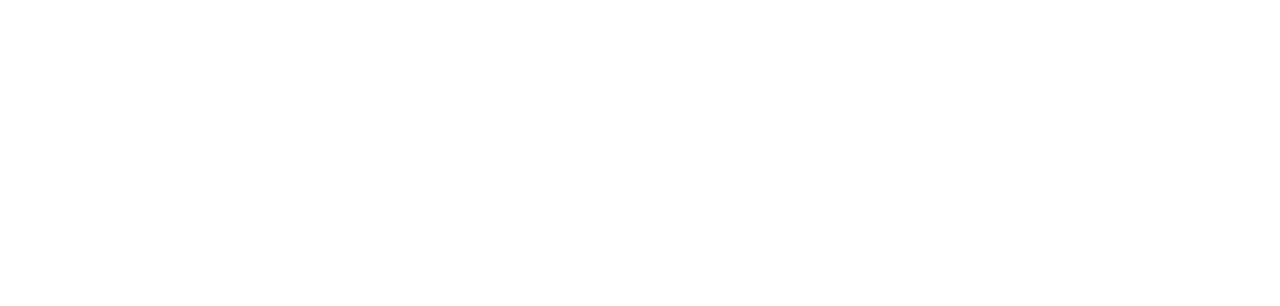
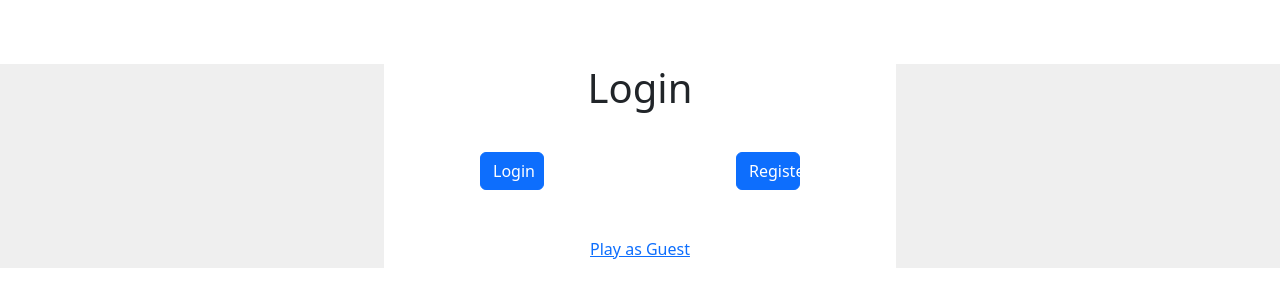
Before and after one commit to Ernest326/supermaker-web, a React (Create React App) app: page /Login in a window 1280 px wide. Before the commit this address had no page. Shown: the top 306 px of the page. Built offline with nearby package versions, Linux system fonts and the light colour scheme; what @onehop/client would draw is missing.

Commit message:
changed home page

```diff
--- a/src/App.css
+++ b/src/App.css
@@ -1,7 +1,3 @@
-:root {
-  cursor: pointer;
-}
-
 .App {
   text-align: center;
   background-color: #efefef;
--- a/src/App.js
+++ b/src/App.js
@@ -2,15 +2,19 @@ import './App.css';
 import {BrowserRouter as Router, Route, Routes} from "react-router-dom";
 import Home from "./components/Home";
 import Game from "./components/Game";
+import Login from "./components/Login"
 
 function App() {
   return (
+    <div className="App">
       <Router>
         <Routes>
           <Route path='/' element={<Home/>} />
           <Route path='/Game' element={<Game/>} />
+          <Route path='/Login' element={<Login/>} />
         </Routes>
       </Router>
+    </div>
   );
 }
 
--- a/src/components/Home.jsx
+++ b/src/components/Home.jsx
@@ -1,23 +1,29 @@
 import "../App.css"
+import Button from "react-bootstrap/Button"
+import { useNavigate } from "react-router-dom";
 
 function Home() {
+  let navigate = useNavigate();
+
+  function navLogin() {
+    navigate('Login');
+  }
+
   return(
-        <div className="App">
     <div className='Login-box'>
       <div className='Login-box-title'>
         <h1>SuperMaker</h1>
       </div>
       <div className='Login-box-middle'>
         <div className='Login-box-middle-left'>
-              <button className='Login-btn'>Login</button>
+          <Button variant="primary" className="Login-btn" onClick={navLogin}>Login</Button>
         </div>
         <div className='Login-box-middle-right'>
-              <button className='Login-btn'>Register</button>
+          <Button variant="primary" className="Login-btn" >Register</Button>
         </div>
       </div>
       <div className='Login-box-lower'>
-            <button id='Guest'>Play as guest</button>
-          </div>
+        <Button variant="link">Play as Guest</Button>
       </div>
     </div>
   );
--- /dev/null
+++ b/src/components/Login.jsx
@@ -0,0 +1,28 @@
+import "../App.css"
+import Button from "react-bootstrap/Button"
+import { useNavigate } from "react-router-dom";
+
+function Home() {
+  return(
+      <div className="App">
+      <div className='Login-box'>
+        <div className='Login-box-title'>
+          <h1>Login</h1>
+        </div>
+        <div className='Login-box-middle'>
+          <div className='Login-box-middle-left'>
+            <Button variant="primary" className="Login-btn">Login</Button>
+          </div>
+          <div className='Login-box-middle-right'>
+            <Button variant="primary" className="Login-btn" >Register</Button>
+          </div>
+        </div>
+        <div className='Login-box-lower'>
+          <Button variant="link">Play as Guest</Button>
+        </div>
+      </div>
+    </div>
+  );
+}
+
+export default Home;
```
Also changed, not shown: src/components/Register.jsx (added). Lines whose indentation alone changed are shown as unchanged.
